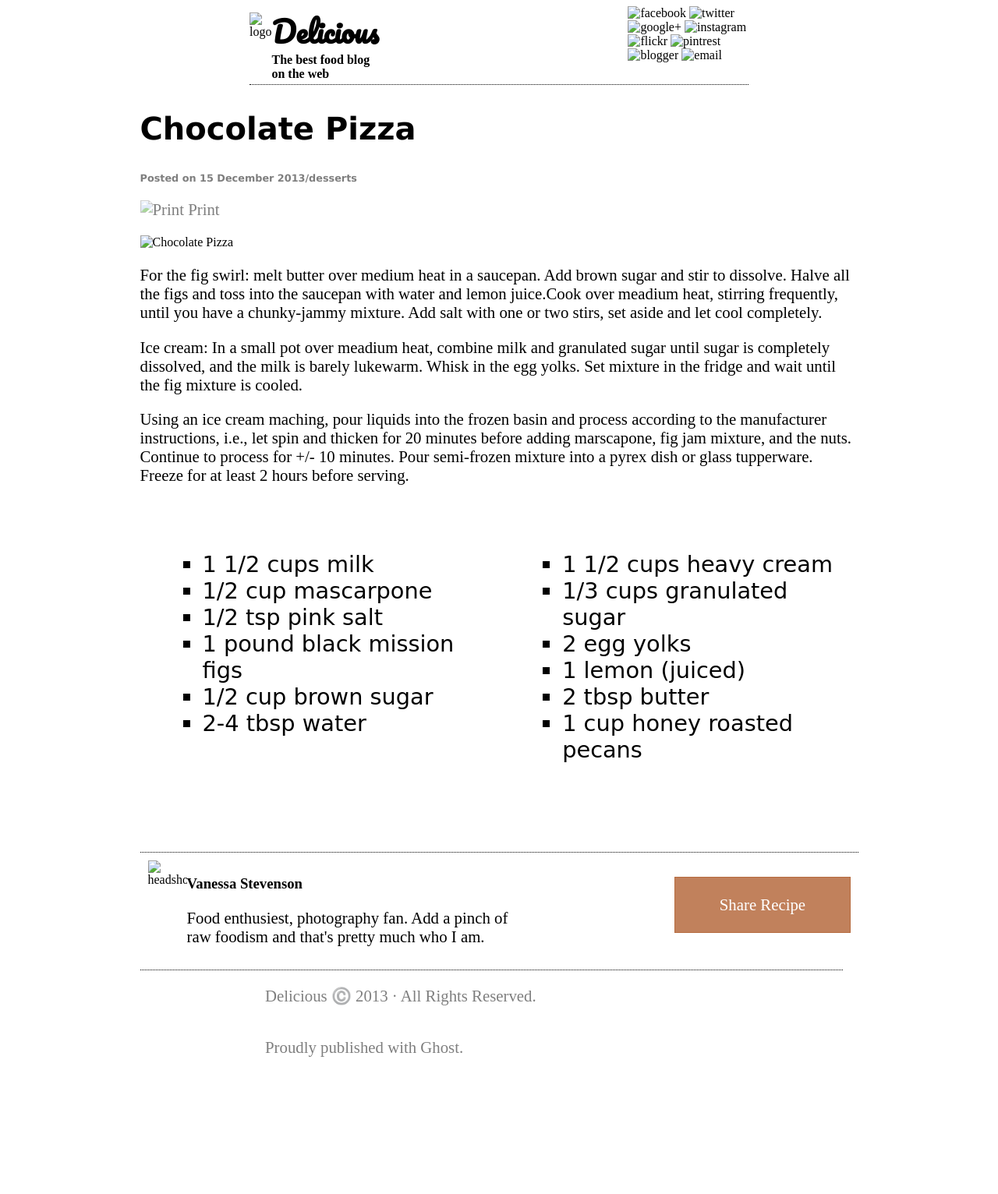
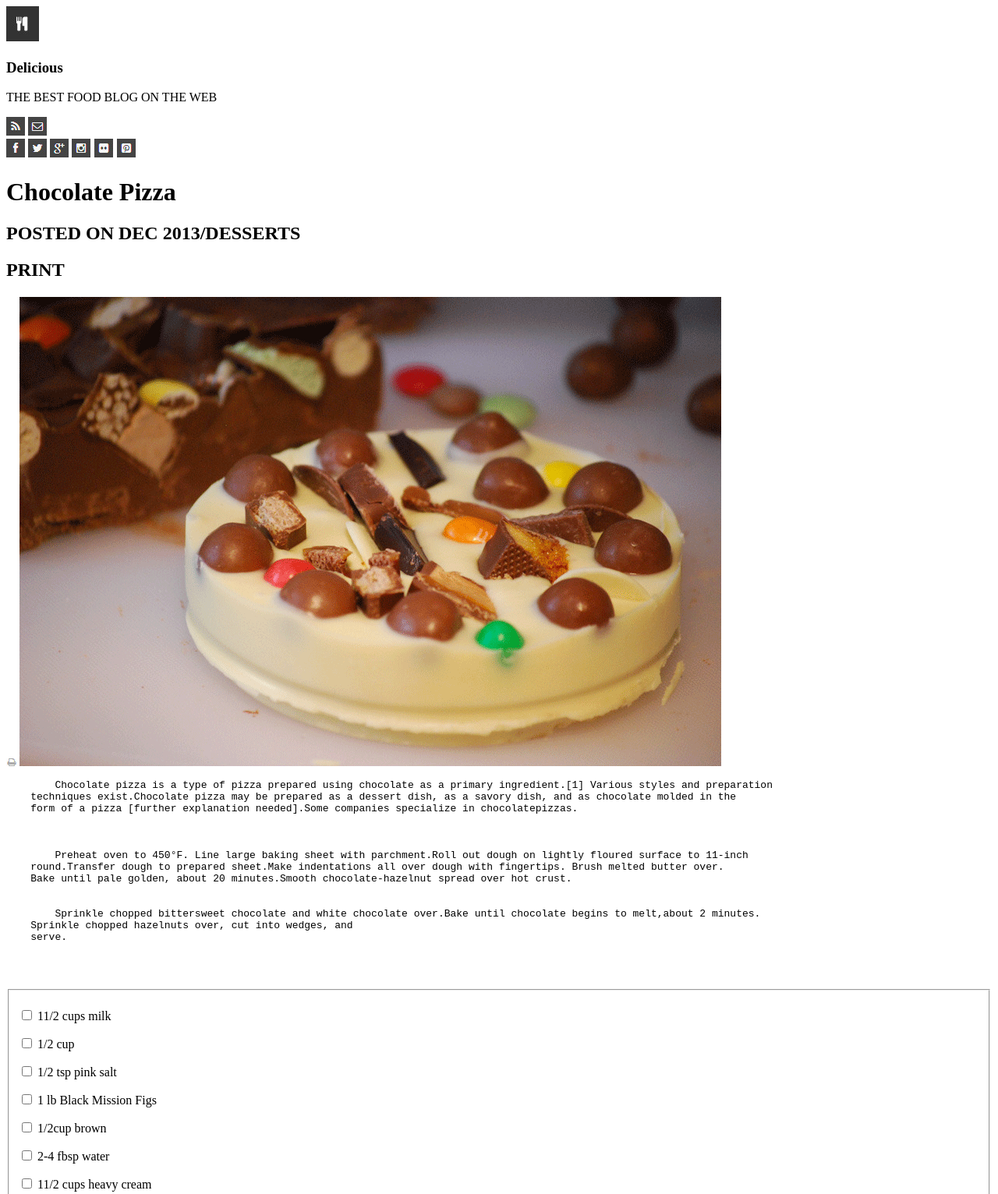
Before and after one commit to Choij12/chocolate-pizza, a plain HTML site: page index.html in a window 1280 px wide. Shown: the top 1532 px of the page at 78% size. Before the commit the page ends 1385 px from the top, so only its background shows below. Drawn offline with Linux system fonts and the light colour scheme; files that its build step writes are made by us from their sources.

Commit message:
added img files and some css

```diff
--- a/index.html
+++ b/index.html
@@ -1,115 +1,145 @@
 <!DOCTYPE html>
 <html lang="en">
-
 <head>
     <meta charset="UTF-8">
     <meta name="viewport" content="width=device-width, initial-scale=1.0">
-    <meta http-equiv="X-UA-Compatible" content="ie=edge">
-    <link href="https://fonts.googleapis.com/css2?family=Titillium+Web:wght@300&display=swap" rel="stylesheet">
-    <link rel="stylesheet" href="reset.css">
-    <link rel="stylesheet" href="styles.css">
-<link rel="preconnect" href="https://fonts.gstatic.com" crossorigin>
-<link href="https://fonts.googleapis.com/css2?family=Pacifico&display=swap" rel="stylesheet">
-    <title>Document</title>
+    <title>chocolate-pizza</title>
+    <link rel="stylesheet" href="css/reset.css">
+    <link rel="stylesheet" href="css/style.css">
 </head>
+<body>
+    <header>
+        <div id="logoleft" class="sameline">
+            <img src="img/logo.png" alt="logo" id="logo" >
+            <h3>Delicious</h3>
+            <p id='pHeader'>THE BEST FOOD BLOG ON THE WEB</p>
 
-<body>
-    <header class="page-header">
-        <div class="row-box">
-            <div class="logo">
-                <div class="logo-left">
-                    <img class="logo-img" src="" alt="logo">
-                </div>
-                <div class="text-div">
-                    <h1 class="delicious">Delicious</h1>
-                <h2 class="best-blog">The best food blog on the web</h2>
-               </div>
+        </div>
+        <div id="logoright" class="sameline imghead">
+            <img src="img/rss-icon.png" >
+            <img src="img/mail-icon.png" >
+        </div>
+        <div id="logomiddle" class="sameline imghead">
+            <img src="img/fb-icon.png" >
+            <img src="img/twit-icon.png" >
+            <img src="img/gp-icon.png" >
+            <img src="img/insta-icon.png" >
+            <img src="img/flic-icon.png" >
+            <img src="img/pint-icon.png" >
+        </div>
+        <div id="borderheader"></div>
+    </header>
+    <main>
+        <div id="article">
+            <h1>Chocolate Pizza</h1>
+            <h2>POSTED ON DEC 2013/DESSERTS</h2>
+            <h2 id="rightimg">PRINT</h2>
+            <img id='printPic' src="img/print-icon.png" alt="print">
+            <img id='mainPic' src="img/choco-pizza.png" alt="main img">
+    <pre>
+        Chocolate pizza is a type of pizza prepared using chocolate as a primary ingredient.[1] Various styles and preparation
+    techniques exist.Chocolate pizza may be prepared as a dessert dish, as a savory dish, and as chocolate molded in the
+    form of a pizza [further explanation needed].Some companies specialize in chocolatepizzas.
+
+
+
+        Preheat oven to 450°F. Line large baking sheet with parchment.Roll out dough on lightly floured surface to 11-inch
+    round.Transfer dough to prepared sheet.Make indentations all over dough with fingertips. Brush melted butter over.
+    Bake until pale golden, about 20 minutes.Smooth chocolate-hazelnut spread over hot crust.
+
+
+        Sprinkle chopped bittersweet chocolate and white chocolate over.Bake until chocolate begins to melt,about 2 minutes.
+    Sprinkle chopped hazelnuts over, cut into wedges, and
+    serve.
+    </pre>
+        </div>
+
+        <div id="list">
+
+        </div>
+
+        <div id="vanessa">
+            <img src="" alt="">
+            <pre></pre>
+        </div>
+
+        <form id="back">
+          <fieldset>
+            <div >
+                <div class="first sameline" >
+                    <p>
+                        <input type="checkbox" id="a">
+                        <label for="a">11/2 cups milk</label>
+                    </p>
+                    <p>
+                        <input type="checkbox" id="b">
+                        <label for="b">1/2 cup</label>
+                    </p>
+                        <p>
+                        <input type="checkbox" id="c">
+                        <label for="c">1/2 tsp pink salt</label>
+                    </p>
+                    <p>
+                        <input type="checkbox" id="d">
+                        <label for="d">1 lb Black Mission Figs</label>
+                    </p>
+                    <p>
+                        <input type="checkbox" id="e">
+                        <label for="e">1/2cup brown</label>
+                    </p>
+                    <p>
+                        <input type="checkbox" id="f">
+                        <label for="f">2-4 fbsp water</label>
+                    </p>
             </div>
-            <div class="border">
-                <nav class="socials">
-                    <img src="" alt="facebook">
-                    <img src="" alt="twitter">
-                    <img src="" alt="google+">
-                    <img src="" alt="instagram">
-                    <img src="" alt="flickr">
-                    <img src="" alt="pintrest">
-                    <img src="" alt="blogger">
-                    <img src="" alt="email">
-                </nav>
-            </div>
+
+            <div class="secound sameline">
+                    <p>
+                        <input type="checkbox" id="j">
+                        <label for="g">11/2 cups heavy cream</label>
+                    </p>
+                    <p>
+                        <input type="checkbox" id="h">
+                        <label for="h">1/3 granulated suger</label>
+                    </p>
+                    <p>
+                        <input type="checkbox" id="i">
+                        <label for="i">1 lemon,juiced</label>
+                    </p>
+                    <p>
+                        <input type="checkbox" id="j">
+                        <label for="j">2 tbsp </label>
+                    </p>
+                    <p>
+                        <input type="checkbox" id="k">
+                        <label for="k">2 eggs yolks</label>
+                    </p>
+                    <p>
+                        <input type="checkbox" id="l">
+                        <label for="l">1 cup honey rasted</label>
+                    </p>
+           </div>
+             </div>
+
+          </fieldset>
+        </form>
+        <div id="borderheader"></div>
+
+        <div class="vanessa">
+            <img src="img/van-pic.png" alt="vanessa" class="vanPic">
+            <h4 class="vanName">Vanessa Stevenson</h4>
+            <p class="ppp">Food enthusiast,photography fan. Add a pinch of raw foodism and that's pretty much who I am.
+            </p>
+            <button class="button">SHARE RECIPE</button>
         </div>
-    </header>
-    <main class="main">
-        <article class="main-article">
-            <div class="row">
-                <div class="title">
-                    <h1 id="title">Chocolate Pizza</h1>
-                    <h2 id="date">Posted on 15 December 2013/desserts</h2>
-                </div>
-            </div>
-            <div class="print-link">
-                <p id="print">
-                    <img src="" alt="Print">
-                    Print
-                </p>
-            </div>
-            <div class="row" id="pizza-div">
-                <div class="choco-pizza">
-                    <img src="" alt="Chocolate Pizza" class="pizza-img">
-                </div>
-            </div>
-            <div class="row">
-                <div class="recipe">
-                    <p>For the fig swirl: melt butter over medium heat in a saucepan. Add brown sugar and stir to dissolve. Halve all the figs and toss into the saucepan with water and lemon juice.Cook over meadium heat, stirring frequently, until you have a chunky-jammy mixture. Add salt with one or two stirs, set aside and let cool completely.</p>
-                    <p>Ice cream: In a small pot over meadium heat, combine milk and granulated sugar until sugar is completely dissolved, and the milk is barely lukewarm. Whisk in the egg yolks. Set mixture in the fridge and wait until the fig mixture is cooled.</p>
-                    <p>Using an ice cream maching, pour liquids into the frozen basin and process according to the manufacturer instructions, i.e., let spin and thicken for 20 minutes before adding marscapone, fig jam mixture, and the nuts. Continue to process for +/- 10 minutes. Pour semi-frozen mixture into a pyrex dish or glass tupperware. Freeze for at least 2 hours before serving.</p>
-                </div>
-            </div>
-            <div class="row" id="ingredient-row">
-                <div class="ingredients">
-                    <div class="left">
-                        <ul>
-                            <li>1 1/2 cups milk</li>
-                            <li>1/2 cup mascarpone</li>
-                            <li>1/2 tsp pink salt</li>
-                            <li>1 pound black mission figs</li>
-                            <li>1/2 cup brown sugar</li>
-                            <li>2-4 tbsp water</li>
-                        </ul>
-                    </div>
-                    <div class="right">
-                        <ul>
-                            <li>1 1/2 cups heavy cream</li>
-                            <li>1/3 cups granulated sugar</li>
-                            <li>2 egg yolks</li>
-                            <li>1 lemon (juiced)</li>
-                            <li>2 tbsp butter</li>
-                            <li>1 cup honey roasted pecans</li>
-                        </ul>
-                    </div>
-                </div>
-            </div>
-            <div class="row" id="author">
-                <div class="author-notes">
-                    <img id="headshot" src="./assets/van-pic.png" alt="headshot">
-                    <div id="author-info">
-                        <h3>Vanessa Stevenson</h3>
-                        <p id="bio">Food enthusiest, photography fan. Add a pinch of raw foodism and that's pretty much who I am.</p>
-                    </div>
-                    <p id="share">Share Recipe</p>
-                </div>
-            </div>
-        </article>
-        <div class="underline"> </div>
-    </main>
-    <footer>
-        <div class="row">
-            <div class="rights">
-                <p id="top">Delicious ©️ 2013 · All Rights Reserved.</p>
-                <p id="bottom">Proudly published with Ghost.</p>
-            </div>
-        </div>
-    </footer>
+        </main>
+
+        <footer id="footer">
+            <hr class="hr">
+            <img src="img/small-logo.png" alt="logo" class="footerImg line" srcset="">
+            <hr class="hr">
+            <p class="footerParagraph">Delicious &copy; 2013 - All Rights Reseved.<br />Proudly published with Ghost.</p>
+
+        </footer>
 </body>
-
 </html>
--- a/styles.css
+++ b/styles.css
@@ -1,157 +1,191 @@
-.page-header{
-    display:flex;
-    flex-direction:row;
-    border-bottom: 1px dotted black;
-    align-items: center;
-    width:100%;
+
+@import url('https://fonts.googleapis.com/css?family=Dancing+Script:400,700|Josefin+Sans|Pacifico|Ubuntu|Yellowtail&display=swap&subset=latin-ext');
+body{
+    margin: auto;
+    width: 80%;
 }
-body{
-    display: flex;
-    flex-direction: column;
-    justify-content: center;
-    align-items: center;
-    margin-left: 25%;
-    margin-right:25%;
+header{
+    padding: 2% 0;
+    position: relative;
+    width: 100%;
+    margin: auto;
 }
 
-.underline {
-    width: 901px;
-    border-bottom: 1px dotted black;
+
+#borderheader{
+    background-image: url('../img/hr-img.png');
+    height: 15px;
+    margin: 2% 0;
+    width: 100%;
+}
+.sameline{
+    display: inline-block;
+}
+#pHeader{
+    font-size: x-small;
+    width: 141%;
+    font-family: 'Josefin Sans';
+}
+h3{
+    font-size: 36px;
+    font-family: 'Yellowtail';
+    font-weight: bold;
+
+}
+main{
+    width: 100%;
+}
+#logomiddle{
+    float: right;
+}
+#logo{
+    float: left;
+    margin: 0 5% 0 0;
+}
+.imagehead{
+    float: right;
+}
+#logoright{
+    position: absolute;
+    right: 0px;
+}
+#logomiddle{
+    position: absolute;
+    right: 6%;
+}
+#article{
+    width: 100%;
+    position: relative;
+}
+#article h1{
+color: #000000;
+font-size: 30px;
+font-weight: bold;
+font-family: Verdana, Geneva, Tahoma, sans-serif;
+}
+#article h2{
+    font-size: 15px;
+    font-weight: 20px;
+    position: absolute;
+
 }
 
-.logo{
-    display: flex;
-    flex-direction: row;
-    justify-content: center;
-    margin-right: 50%;
-}
-.border{
-    display: flex;
-    flex-direction: row;
-    justify-content: center;
-}
-.delicious{
-    font-family: 'Pacifico', cursive;
-    font-size: 2.3rem;
-    height:60px;
-    margin:0%;
-    padding: 0%;
-}
-.text-div{
-    display: flex;
-    flex-direction: column;
-    height:100px;
-}
-.best-blog{
-    margin: 0%;
-    padding: 0%;
-    font-size: 1rem;
-}
-.logo-left{
-    margin-top: 5%;
-}
-.row-box{
-    display: flex;
-    flex-direction: row;
-    width: 100%;
-}
-.title{
-    font-family: Verdana, Geneva, Tahoma, sans-serif;
-}
-#title{
-    font-size: 2.5rem;
-}
-#date{
-    font-size: .8rem;
-    opacity: 50%;
-}
-#print{
-    opacity: 50%;
+#rightimg{
+float: right;
+right: 1%;
+
 }
 
-.ingredients {
-    display: flex;
-    flex-direction: row;
+#mainPic{
+margin: 4% auto;
+width: 100%;
+}
+#printPic{
+    width: 13px;
+    height: 13px;
+    position: absolute;
+    right: 5%;
+    margin-right: 0.5%;
+}
+#article pre{
+font-size: 20px;
+margin-top: 15px;
+font-family: 'Segoe UI', 'Open Sans', 'Helvetica Neue', sans-serif;
+font-family: 'Times New Roman', Times, serif;
+font-style: normal;
 }
 
-#ingredient-row {
-    background-image: url("../assets/list-bg.png");
+#back{
+    margin-top: 10px;
+    background-image: url(../img/list-bg.png);
+    height: 350px;
+    position: relative;
+    width: 100%;
     background-repeat: no-repeat;
-    background-position: left;
-    height: 400px;
-    display: flex;
-    flex-direction: row;
-    align-items: center;
+    background-size: cover;
 }
 
-.left {
-    justify-content: left;
-    margin-left: 40px;
+.secound{
+   margin: 50px;
+}
+.first{
+    margin:40px 100px 40px 60px ;
+    position: absolute;
+    left: 1%;
 }
 
-.right {
-    justify-content: right;
-    margin-left: 65px;
+.secound{
+    margin:40px 40px 40px 60px ;
+    right: 14%;
+    position: absolute;
 }
 
-.left, .right {
-    font-size: 1.8rem;
+.sameline{
+    display: inline-block;
 }
 
-p {
-    width: 100%;
-    word-wrap: break-word;
-    font-size: 1.3rem;
+#back p{
+padding: 5.5px;
+font-style: 'Ubuntu';
+
 }
 
-ul {
-    font-family: cursive;
-    list-style-type: square;
+#back input[type=checkbox]:checked + label{
+    text-decoration: line-through;
+  }
+
+  .footerParagraph {
+    font-size: 13px;
+    margin: auto;
+    margin-bottom: 4%;
+    width: 80%;
+    text-align: center;
+    line-height: 2;
+    margin-top: 1%;
 }
 
-#author {
-    margin-top: 50px;
-    border-top: 1px dotted black;
-    padding: 10px;
-    width: 901px;
+.footerImg {
+    display: inline-block;
+    margin-left: auto;
+    margin-right: auto;
 }
 
-.author-notes {
-    display: flex;
-    flex-direction: row;
+.vanessa {
+    width: 100%;
+    float: left;
+    position: relative;
 }
 
-#headshot {
-    height: 50px;
-    width: 50px;
+.vanPic {
+    display: inline;
+    float: left;
 }
 
-#pizza-div {
-    width: 901px;
-}
-.choco-pizza {
-    width: 901px;
+.button {
+    position: absolute;
+    background-color: #ab4141;
+    height: 50px;
+    right: 0%;
+    top: 0%;
+    width: 170px;
 }
 
-.rights {
-    display: flex;
-    flex-direction: column;
-    justify-content: center;
-    align-items: center;
-    width: 600px;
-    opacity: 50%;
+h4.vanName {
+    padding-left: 88px;
+    margin-left: 8px;
 }
-#share{
-    display: flex;
-    margin-left: 20%;
-    border:1px solid rgba(180, 103, 58, 0.822);
-    align-items: center;
-    justify-content: center;
-    width: 400px;
-    height: 70px;
-    background-color: rgba(180, 103, 58, 0.822);
-    color: white;
+
+p.ppp {
+    padding-left: 94px;
+    height: 45px;
+    width: 500px;
 }
-#bio{
-    margin-right: 20%;
+
+footer {
+    margin-top: 50px;
 }
+
+.hr {
+    width: 48%;
+    display: inline-block;
+}
```
Also changed, not shown: img/choco-pizza.png (added), img/fb-icon.png (added), img/flic-icon.png (added), img/gp-icon.png (added), img/insta-icon.png (added), img/list-bg.png (added), img/logo.png (added), img/mail-icon.png (added), img/pint-icon.png (added), img/print-icon.png (added), img/rss-icon.png (added), img/small-logo.png (added), img/twit-icon.png (added), img/van-pic.png (added).
